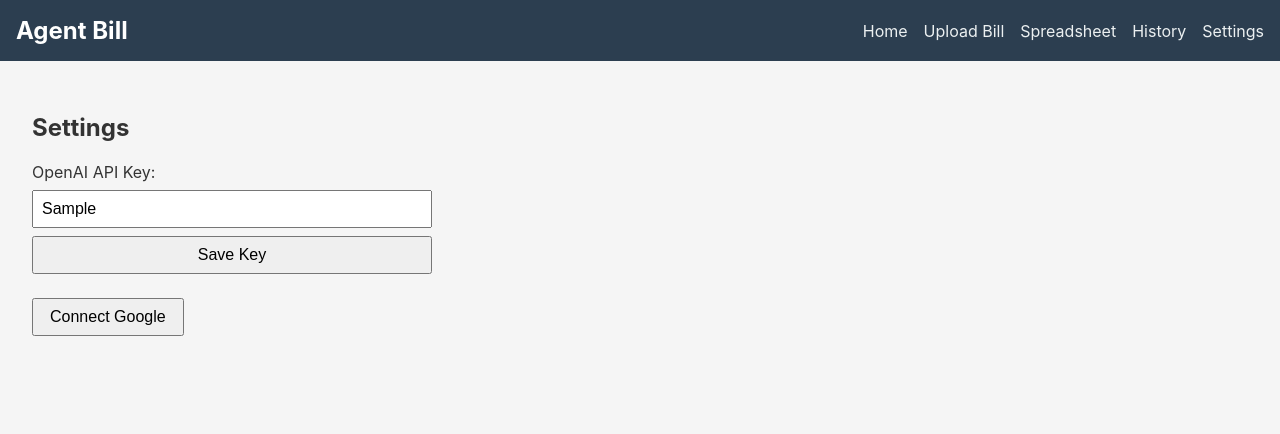
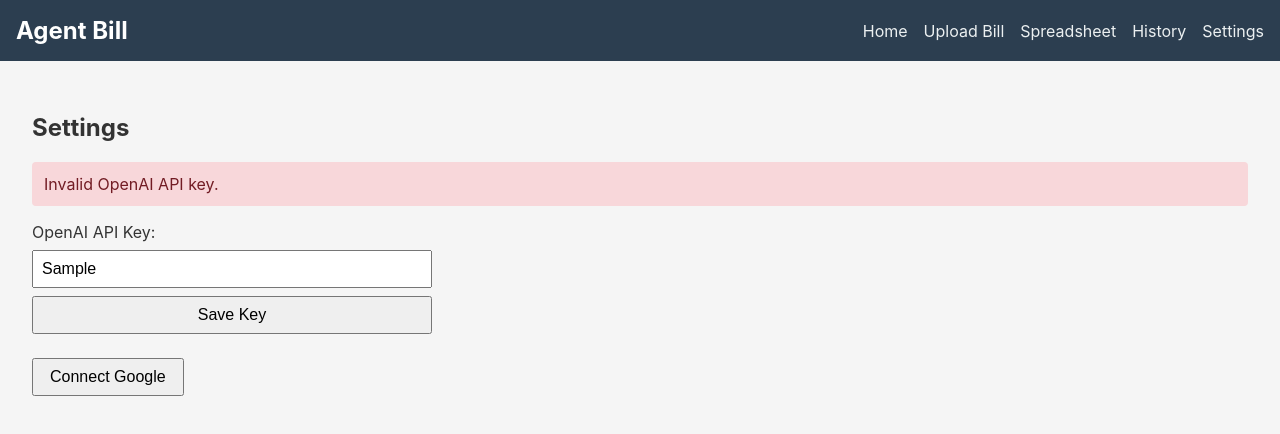
Before and after one commit to marceloadaes/AgentBill, a Next.js app: page /settings in a window 1280 px wide. Both pictures are taken after typing "Sample" into the empty fields and a click on the button "Save Key". Shown: the top 434 px of the page. Built offline with nearby package versions, Linux system fonts and the light colour scheme.

Commit message:
Add retry option and warn on invalid API key

```diff
--- a/pages/settings.tsx
+++ b/pages/settings.tsx
@@ -11,6 +11,7 @@ const Settings: NextPage = () => {
   const [isError, setIsError] = useState(false);
   const [openAIKey, setOpenAIKey] = useState('');
   const [keyStored, setKeyStored] = useState(false);
+  const [showRetry, setShowRetry] = useState(false);
 
   useEffect(() => {
     fetch('/api/config')
@@ -26,9 +27,13 @@ const Settings: NextPage = () => {
       setMessage('Google account connected!');
       setIsError(false);
       setConnected(true);
+      setShowRetry(false);
     } else if (router.query.status === 'error') {
       setMessage('Failed to authenticate with Google.');
       setIsError(true);
+      setShowRetry(true);
+    } else {
+      setShowRetry(false);
     }
   }, [router.query.status]);
 
@@ -63,7 +68,8 @@ const Settings: NextPage = () => {
 
   const saveKey = () => {
     if (!isValidOpenAIKey(openAIKey)) {
-      alert('Invalid OpenAI API key.');
+      setMessage('Invalid OpenAI API key.');
+      setIsError(true);
       return;
     }
     fetch('/api/config', {
@@ -90,7 +96,13 @@ const Settings: NextPage = () => {
     <Layout>
       <h2>Settings</h2>
       {message && (
-        <div className={`${styles.message} ${isError ? styles.error : styles.success}`}>{message}</div>
+        <div className={`${styles.message} ${isError ? styles.error : styles.success}`}>{message}
+          {showRetry && (
+            <button onClick={connect} className={styles.button} style={{ marginLeft: '0.5rem' }}>
+              Retry
+            </button>
+          )}
+        </div>
       )}
       <div className={styles.section}>
         <label htmlFor="openaiKey">OpenAI API Key:</label>
--- a/styles/Settings.module.css
+++ b/styles/Settings.module.css
@@ -2,6 +2,8 @@
   margin-bottom: 1rem;
   padding: 0.75rem;
   border-radius: 4px;
+  display: flex;
+  align-items: center;
 }
 
 .success {
```
